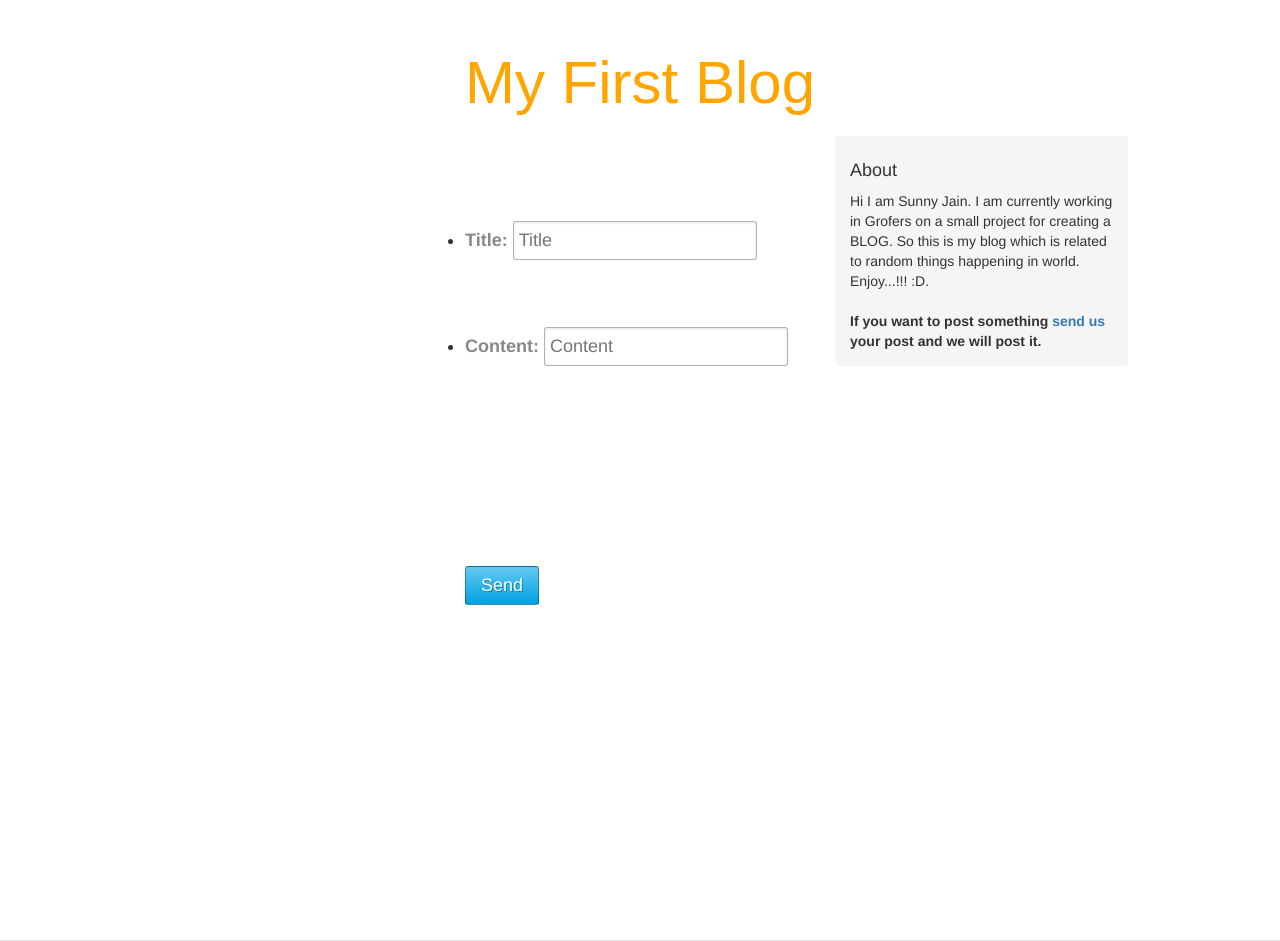
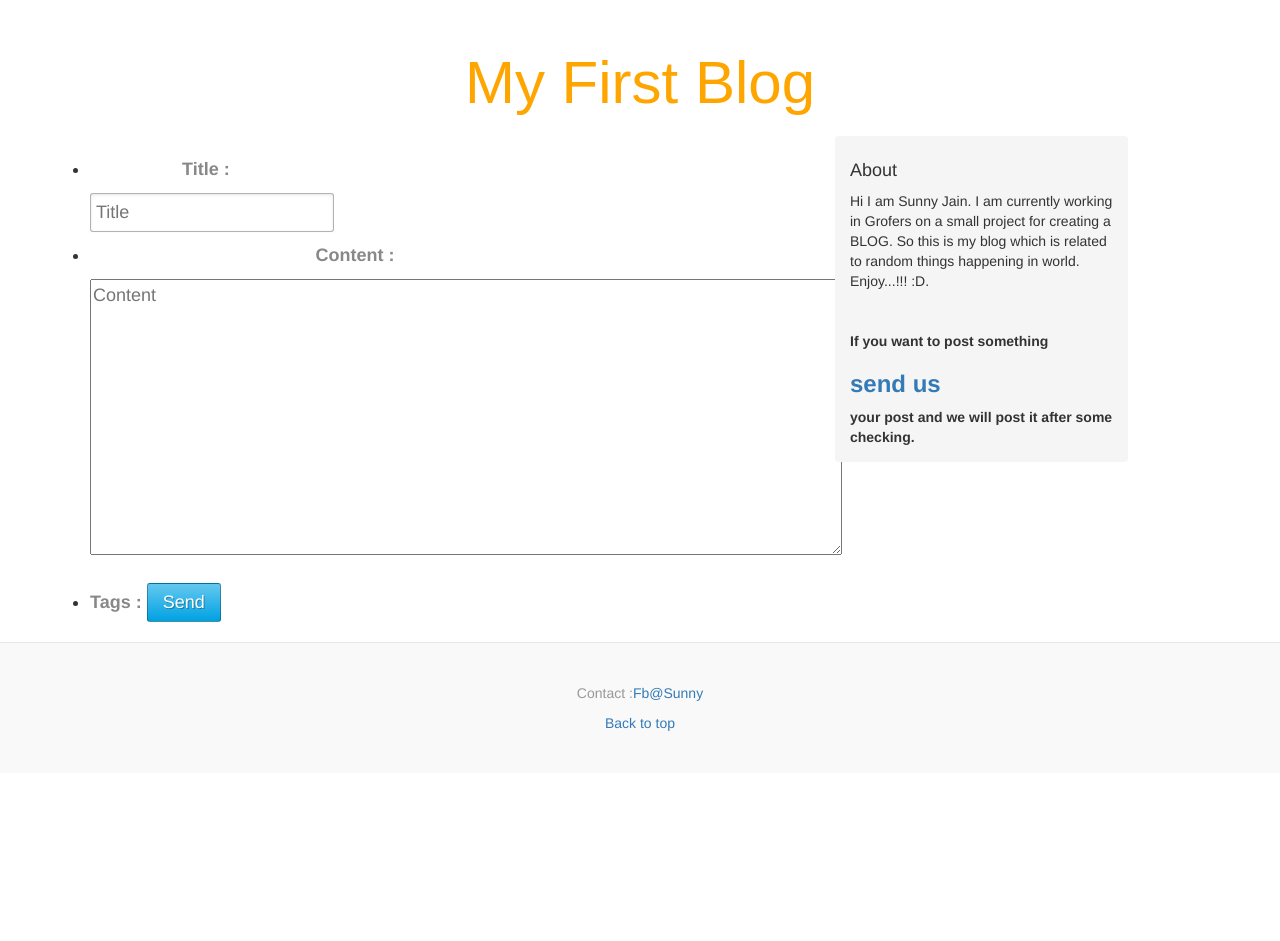
Before and after one commit to sunnyjain1/My_Blog, a Django app: page /request/ in a window 1280 px wide. Shown: the part 40-981 px from the top of the page. After the commit the page ends 771 px from the top, so only its background shows below. Run offline with Django 3.2, Linux system fonts and the light colour scheme; data that the repository does not hold is empty; some libraries are stand-ins or nearby versions.

Commit message:
user request to post added

```diff
--- a/blog/urls.py
+++ b/blog/urls.py
@@ -12,5 +12,6 @@ urlpatterns = patterns(
     url(r'^request/$', views.req.as_view(), name="req"),
     url(r'^authenticate/$', views.Authen.as_view(), name="authen"),
     url(r'^message/$', views.message, name="msg"),
+    url(r'^send/$', views.send.as_view(), name="snt"),
     url(r'^entry/(?P<slug>\S+)/', views.BlogDetail.as_view(), name="entry_detail"),
 )
--- a/blog/views.py
+++ b/blog/views.py
@@ -1,5 +1,6 @@
 from django.views import generic
 from django.contrib.auth.models import User
+from django.template.defaultfilters import slugify
 from django.shortcuts import render
 from django.contrib.auth import authenticate,login,logout
 from django.http import HttpResponse
@@ -86,7 +87,21 @@ class BlogDetail(generic.DetailView):
 		context['check'] = l
 		context['num'] = num
  		return context
-
+class send(generic.ListView):
+	paginate_by = 2
+	template_name = "home.html"
+	def get_queryset(self):
+		title = self.request.GET['title']
+		content = self.request.GET['content']
+		tags = self.request.GET.getlist('tags')
+		t = []
+		for p in tags:
+			x = models.Tag.objects.get(slug=p)
+			t.append(x.id)
+		curr_entry = models.Entry.objects.create(title=title,body=content,slug=slugify(title),publish=False)
+		#import pdb;pdb.set_trace()
+		curr_entry.tags = t
+		return models.Entry.objects.filter(publish=True)
 
 class features(generic.ListView):
 	queryset = models.Entry.objects.published()
--- a/templates/base.html
+++ b/templates/base.html
@@ -44,7 +44,8 @@
             <p>Hi I am Sunny Jain. I am currently working in Grofers on a small project for creating a BLOG. So this is my blog which is related to random things happening in world. Enjoy...!!! :D.
             <br>
             <br>
-            <b>If you want to post something <a href="/request/">send us</a> your post and we will post it.</b>
+            <br>
+            <b>If you want to post something <h3><a href="/request/">send us</a></h3> your post and we will post it after some checking.</b>
             </p>
           </div>
         </div>
--- a/templates/req.html
+++ b/templates/req.html
@@ -18,19 +18,22 @@
 {% endblock %}
 
 {% block blog_entries %}
-<div class="x">
-		<form name="login" action="/send/" method="get" accept-charset="utf-8" style="margin-left:50%; margin-top:10% ; margin-bottom:30%">
-		    <ul>
-		        <li><label for="title" >Title:</label>
+<div class="x cf">
+		<form name="login" action="/send/" method="get" accept-charset="utf-8" >
+		    <ul >
+		        <li><label for="title" style="margin-left:30%;margin-bottom:10px">Title&nbsp;:</label>
 		        <input type="text" name="title" placeholder="Title" required> </li>
-		        <li><label for="content" style="margin-top:10%">Content:</label>
-		        <input type="text" name="content" placeholder="Content" required style="margin-top:20%; margin-bottom:20%;"></li>
+		        <li><label for="content" style="margin-left:30%; margin-top:10px;margin-bottom:10px">Content&nbsp;:</label>
+		        <textarea rows="10" cols="70" type="text" name="content" placeholder="Content" required ></textarea>
+		        <li><label for="tags" style="margin-top:10px">Tags&nbsp;:</label>
 		        {% for objects in  object_list %}
+		        	<ul>
 		  			<li>
 		        		<label><input type="checkbox" name="tags" value={{ objects.slug }}>{{ objects.slug }}</label>
 		        	</li>
+		        	</ul>
 		        {% endfor %}
-		        <input type="submit" value="Send" style="margin-top:40%;margin-bottom:100px"></li>
+		        <input type="submit" value="Send" style="margin-top:20px;margin-bottom:20px;"></li>
 		    </ul>
 		</form>
 </div>
```
Also changed, not shown: 2 other files.
